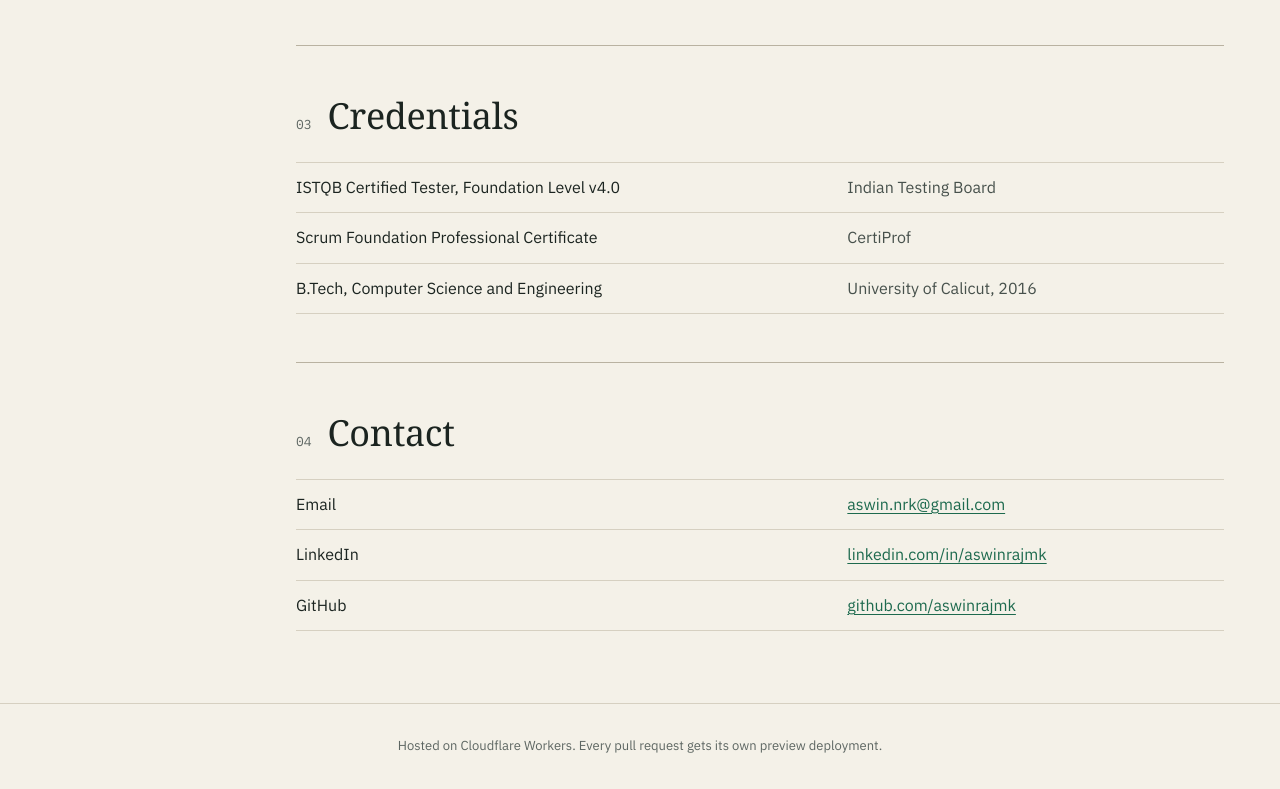
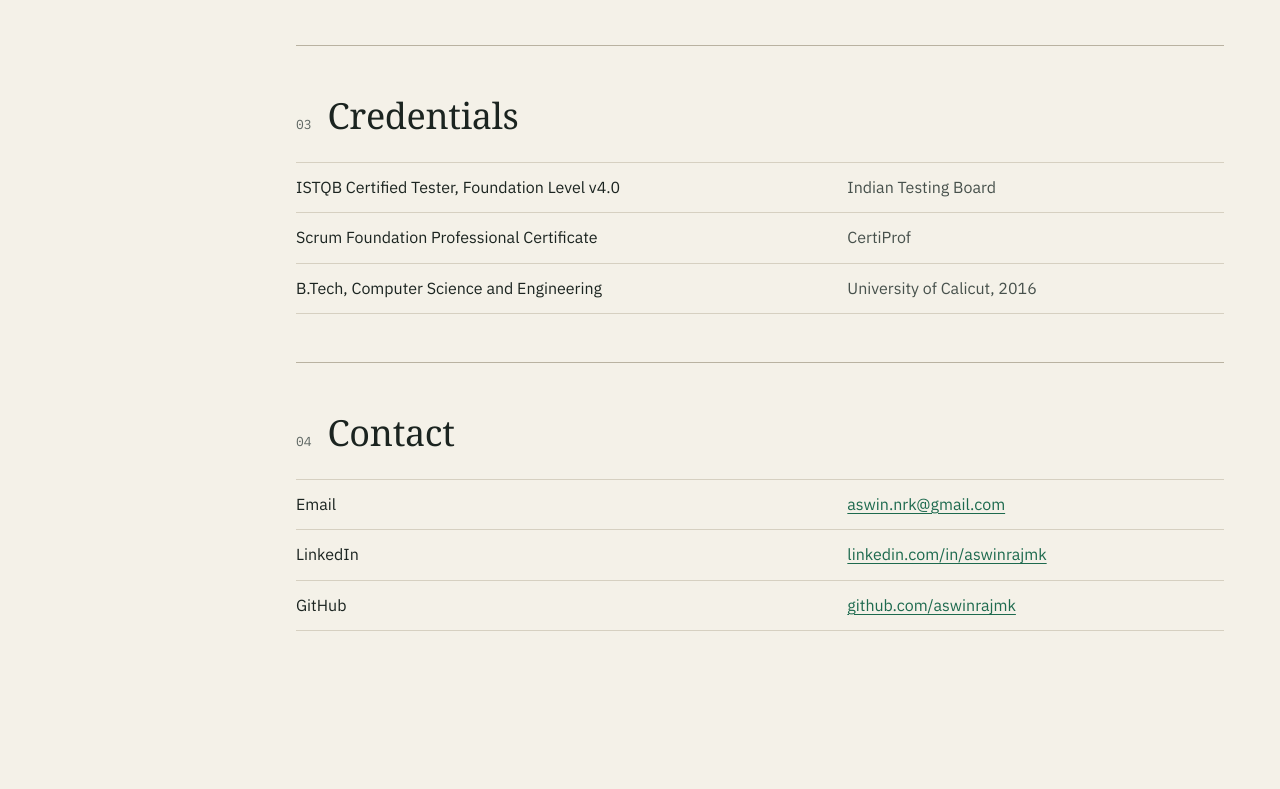
Before and after one commit to aswinrajmk/portfolio, a React app: page / in a window 1280 px wide. Shown: the part 2415-3204 px from the top of the page. After the commit the page ends 3118 px from the top, so only its background shows below. Built offline with nearby package versions, Linux system fonts and the light colour scheme.

Commit message:
Remove site footer
Co-Authored-By: Claude Opus 5.5 <noreply@anthropic.com>

```diff
--- a/src/shared/Layout.tsx
+++ b/src/shared/Layout.tsx
@@ -62,9 +62,6 @@ export function Layout({
           {children}
         </main>
       </div>
-      <footer className="site-footer">
-        <p>Hosted on Cloudflare Workers. Every pull request gets its own preview deployment.</p>
-      </footer>
     </>
   );
 }
--- a/src/styles/base.css
+++ b/src/styles/base.css
@@ -480,15 +480,6 @@ a.ledger__detail {
   border-radius: var(--radius);
 }
 
-/* Footer */
-.site-footer {
-  padding: var(--space-6) var(--space-5);
-  border-top: 1px solid var(--rule);
-  color: var(--muted);
-  font-size: var(--step--1);
-  text-align: center;
-}
-
 /* Small screens */
 @media (max-width: 40rem) {
   .shell,
```
